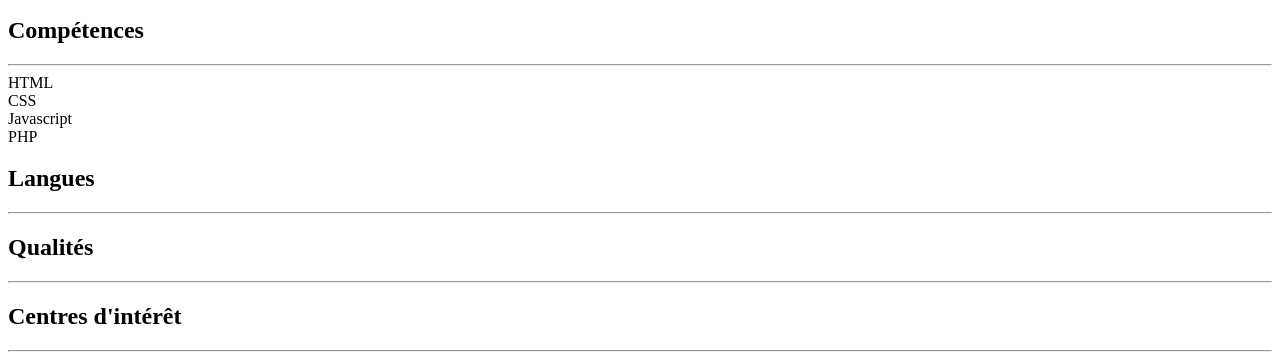
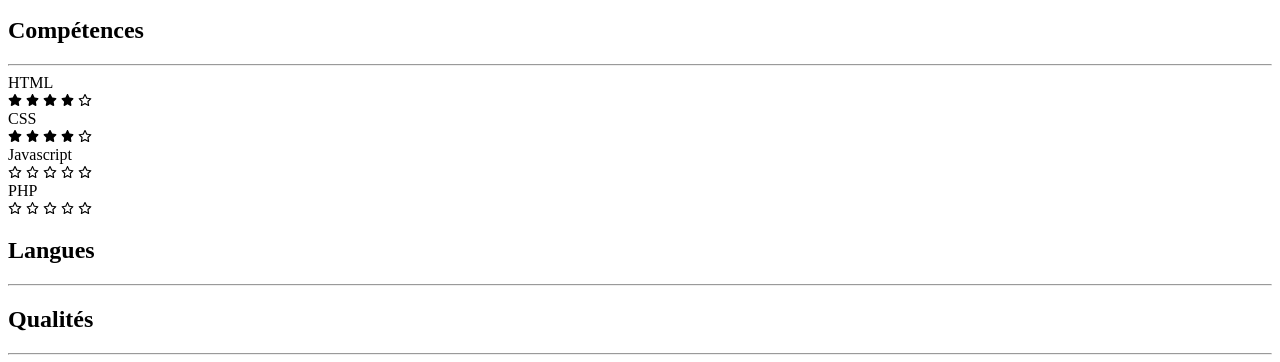
Before and after one commit to dev-lyseth/CV, a plain HTML site: page index.html in a window 1280 px wide. Shown: the part 438-800 px from the top of the page. Drawn offline with Linux system fonts and the light colour scheme.

Commit message:
add stars in skills

```diff
--- a/index.html
+++ b/index.html
@@ -32,13 +32,37 @@
             <h2>Compétences</h2>
             <hr>
             <div>HTML</div>
-            <!--insérer étoiles-->
+            <div class="HTML-skills">
+                <img class="star-solid" src="./Assets/Icons/star-solid.svg" alt="star-solid-icon">
+                <img class="star-solid" src="./Assets/Icons/star-solid.svg" alt="star-solid-icon">
+                <img class="star-solid" src="./Assets/Icons/star-solid.svg" alt="star-solid-icon">
+                <img class="star-solid" src="./Assets/Icons/star-solid.svg" alt="star-solid-icon">
+                <img class="star-regular" src="./Assets/Icons/star-regular.svg" alt="star-regular-icon">
+            </div>
             <div>CSS</div>
-            <!--insérer étoiles-->
+            <div class="CSS-skills">
+                <img class="star-solid" src="./Assets/Icons/star-solid.svg" alt="star-solid-icon">
+                <img class="star-solid" src="./Assets/Icons/star-solid.svg" alt="star-solid-icon">
+                <img class="star-solid" src="./Assets/Icons/star-solid.svg" alt="star-solid-icon">
+                <img class="star-solid" src="./Assets/Icons/star-solid.svg" alt="star-solid-icon">
+                <img class="star-regular" src="./Assets/Icons/star-regular.svg" alt="star-regular-icon">
+            </div>
             <div>Javascript</div>
-            <!--insérer étoiles-->
+            <div class="javascript-skills">
+                <img class="star-regular" src="./Assets/Icons/star-regular.svg" alt="star-regular-icon">
+                <img class="star-regular" src="./Assets/Icons/star-regular.svg" alt="star-regular-icon">
+                <img class="star-regular" src="./Assets/Icons/star-regular.svg" alt="star-regular-icon">
+                <img class="star-regular" src="./Assets/Icons/star-regular.svg" alt="star-regular-icon">
+                <img class="star-regular" src="./Assets/Icons/star-regular.svg" alt="star-regular-icon">
+            </div>
             <div>PHP</div>
-            <!--insérer étoiles-->
+            <div class="PHP-skills">
+                <img class="star-regular" src="./Assets/Icons/star-regular.svg" alt="star-regular-icon">
+                <img class="star-regular" src="./Assets/Icons/star-regular.svg" alt="star-regular-icon">
+                <img class="star-regular" src="./Assets/Icons/star-regular.svg" alt="star-regular-icon">
+                <img class="star-regular" src="./Assets/Icons/star-regular.svg" alt="star-regular-icon">
+                <img class="star-regular" src="./Assets/Icons/star-regular.svg" alt="star-regular-icon">
+            </div>
         </section>
         <section>
             <h2>Langues</h2>
```
